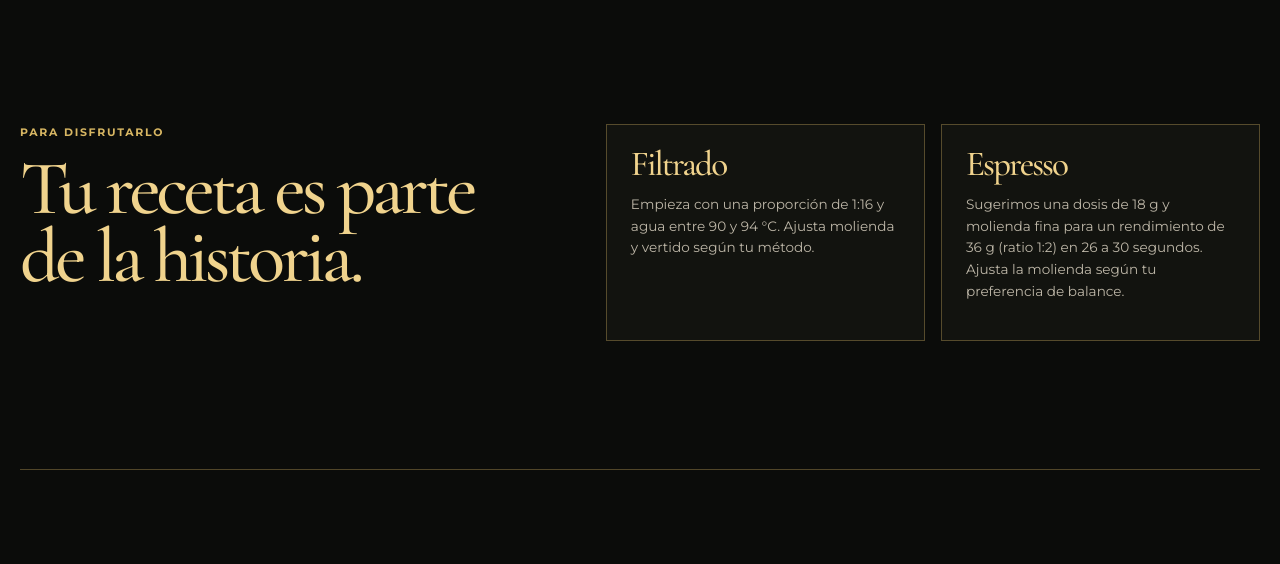
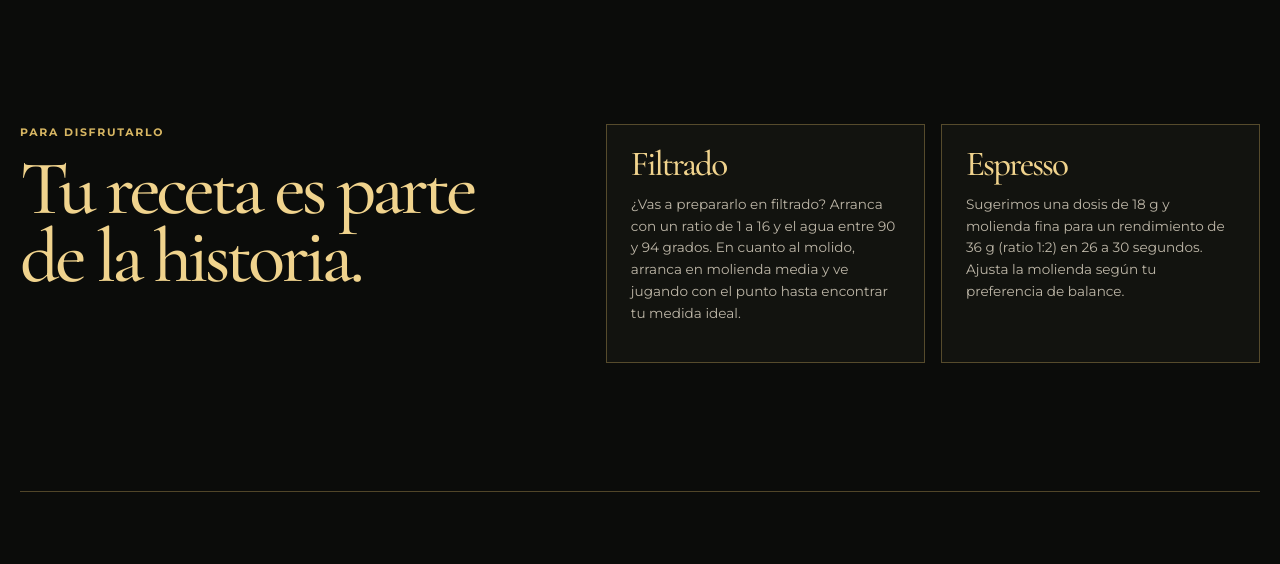
Before and after one commit to worldkrory/ERP_v1, a Flask app: page /tienda/origen-castillo in a window 1280 px wide. Shown: the part 2335-2899 px from the top of the page. Run offline with Flask 3, Linux system fonts and the light colour scheme; parts of the project's set-up code (start-up, migrations or seed data) failed here and were passed over.

Commit message:
Update product_detail.html

```diff
--- a/app/templates/storefront/product_detail.html
+++ b/app/templates/storefront/product_detail.html
@@ -268,8 +268,9 @@
     <article>
       <h3>Filtrado</h3>
       <p>
-        Empieza con una proporción de 1:16 y agua entre 90 y 94 °C.
-        Ajusta molienda y vertido según tu método.
+        ¿Vas a prepararlo en filtrado? Arranca con un ratio de 1 a 16 y el agua entre 90 y 94 grados.
+
+En cuanto al molido, arranca en molienda media y ve jugando con el punto hasta encontrar tu medida ideal.
       </p>
     </article>
 
```
